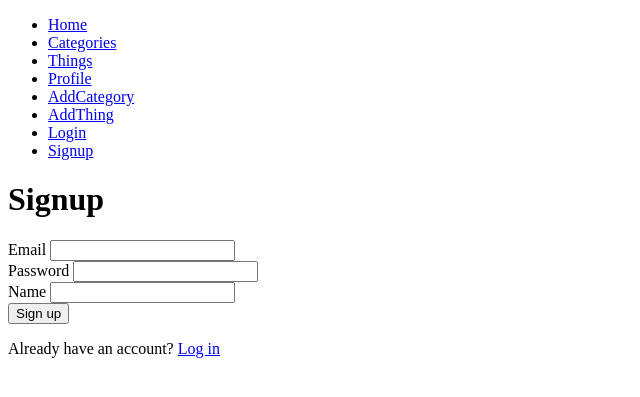
After one commit to Nafimul/AllTheBest, a Flask app: page /signup in a window 1280 px wide. The commit adds this page. Shown: the top 397 px of the page, without its empty margins (0-640 px from the left). Run offline with Flask 3, Linux system fonts and the light colour scheme.

Commit message:
feat: add sign-up

```diff
--- a/myapp/__init__.py
+++ b/myapp/__init__.py
@@ -67,6 +67,21 @@ def create_app(env="development"):
 
         return render_template("login.html")
 
+    @app.route("/signup", methods=["GET", "POST"])
+    def signup():
+        if request.method == "POST":
+            email = request.form.get("email")
+            password = request.form.get("password")
+            name = request.form.get("name")
+            try:
+                db_manager.signup(email, password, name)
+                db_manager.login(email, password)
+                flash("Signup successful, please log in")
+            except ManagerException:
+                flash("Signup failed")
+
+        return render_template("signup.html")
+
     @app.route("/profile", methods=["GET"])
     def profile():
         return render_template("profile.html", user = current_user)
--- a/myapp/templates/base.html
+++ b/myapp/templates/base.html
@@ -21,6 +21,7 @@
             <li><a href='/add-category'>AddCategory</a></li>
             <li><a href='/add-thing'>AddThing</a></li>
             <li><a href='/login'>Login</a></li>
+            <li><a href='/signup'>Signup</a></li>
         </ul>
 
         {% block content %}{% endblock %}
--- /dev/null
+++ b/myapp/templates/signup.html
@@ -0,0 +1,21 @@
+{% extends 'base.html' %}
+{% block title %}Signup{% endblock %}
+{% block content %}
+    <h1>Signup</h1>
+    <form method="POST" action="/signup">
+        <div>
+            <label for="email">Email</label>
+            <input id="email" name="email" type="email" required>
+        </div>
+        <div>
+            <label for="password">Password</label>
+            <input id="password" name="password" type="password" required>
+        </div>
+        <div>
+            <label for="name">Name</label>
+            <input id="name" name="name" type="text" required>
+        </div>
+        <button type="submit">Sign up</button>
+    </form>
+    <p>Already have an account? <a href="/login">Log in</a></p>
+{% endblock %}
```
Also changed, not shown: myapp/db/supabase_postgres_manager.py (+14 -0 lines).
